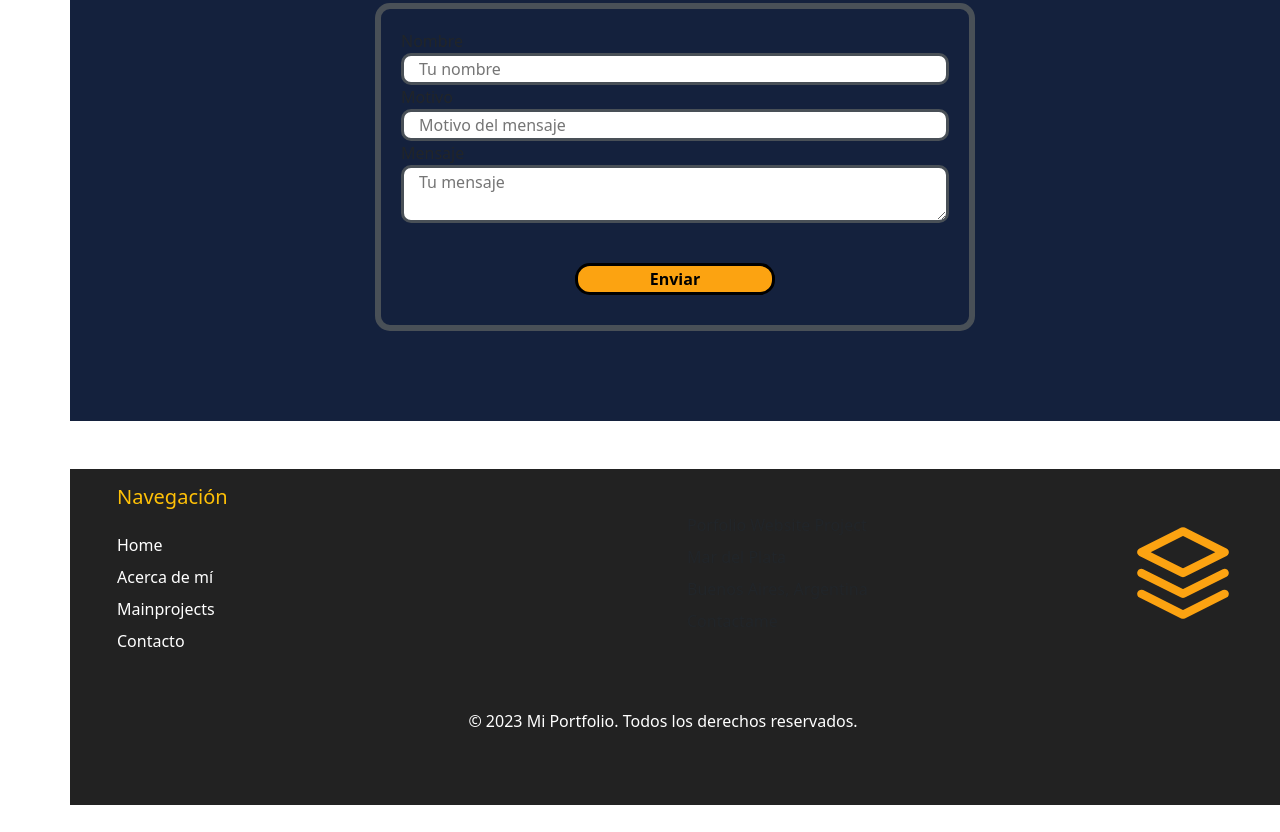
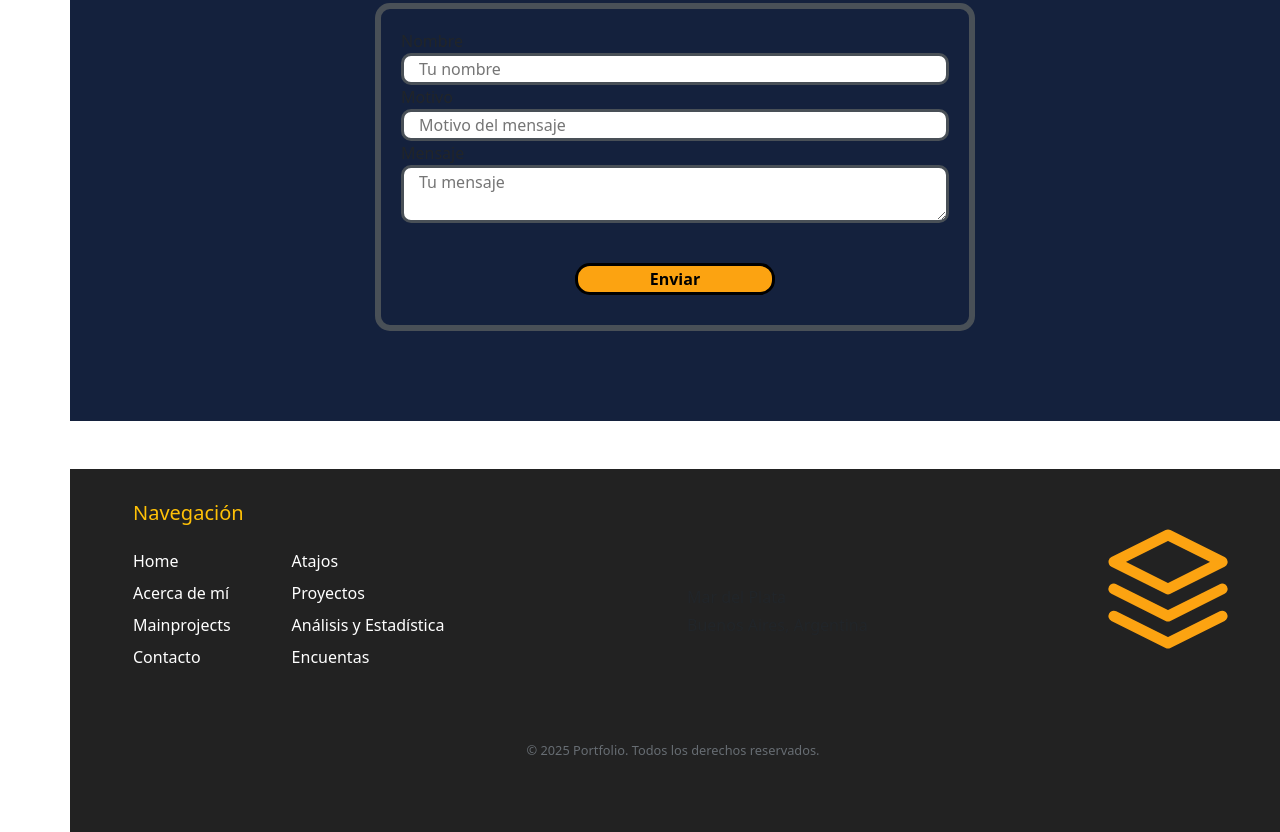
Before and after one commit to frandatagh/porfolioweb, a website with bundled scripts: page index.html in a window 1280 px wide. Shown: the part 2012-2844 px from the top of the page. Before the commit the page ends 2817 px from the top, so only its background shows below. Built offline with nearby package versions, Linux system fonts and the light colour scheme; no server answers.

Commit message:
styles on footer

```diff
--- a/css/styles.css
+++ b/css/styles.css
@@ -511,6 +511,12 @@ body {
     padding-right: 60px;
 }
 
+.derechos-part {
+    font-size: 0.8rem;
+    padding-left: 20px;
+    color: #676d73;
+}
+
 
 
 /* En pantallas pequeñas, limita la altura al 40% */
--- a/index.html
+++ b/index.html
@@ -196,7 +196,9 @@
     <div class="container">
       <div class="row mt-5 pt-3">
         <!-- Primera columna: Navegación -->
-        <div class="col-md-6 mb-4 mb-md-0 first-foot">
+        <div class="d-flex column col-md-6 mb-4 mb-md-0 first-foot">
+          <div class="m-3 d-flex column">
+            <div>
               <h5 class="text-warning mb-4">Navegación</h5>
               <ul class="nav flex-column">
               <li class="nav-item mb-2">
@@ -213,21 +215,39 @@
               </li>
               </ul>
             </div>
+            <div class="mt-5 px-5">
+              <ul class="nav flex-column">
+                <li class="nav-item mb-2">
+                  <a href="#home" class="nav-link p-0 text-white">Atajos</a>
+                </li>
+                <li class="nav-item mb-2">
+                  <a href="#aboutme" class="nav-link p-0 text-white">Proyectos</a>
+                </li>
+                <li class="nav-item mb-2">
+                  <a href="#projects" class="nav-link p-0 text-white">Análisis y Estadística</a>
+                </li>
+                <li class="nav-item mb-2">
+                  <a href="#contact" class="nav-link p-0 text-white">Encuentas</a>
+                </li>
+                </ul>
+            </div>
+          </div>
+        </div>
 
         <!-- Segunda columna: Información sin título con logo a la derecha -->
         <div class="col-md-6 second-foot">
           <div class="d-flex justify-content-between align-items-center h-100">
            <!-- Información sin título -->
-            <div class="pe-3">
-             <p class="mb-2">Porfolio Website Project</p>
-              <p class="mb-2">Mar del Plata</p>
-              <p class="mb-2">Buenos Aires, Argentina</p>
-             <p class="mb-0">Contactame</p>
+            <div class="pe-3 mt-5">
+
+              <p class="mb-1">Mar del Plata</p>
+              <p class="mb-1">Buenos Aires, Argentina</p>
+
             </div>
 
             <!-- Logo alineado a la derecha -->
             <div>
-             <svg width="100" height="100" viewBox="0 0 24 24" fill="none" xmlns="http://www.w3.org/2000/svg">
+             <svg width="130" height="130" viewBox="0 0 24 24" fill="none" xmlns="http://www.w3.org/2000/svg">
                 <path d="M12 2L2 7L12 12L22 7L12 2Z" stroke="#FCA311" stroke-width="2" stroke-linecap="round" stroke-linejoin="round"/>
                 <path d="M2 17L12 22L22 17" stroke="#FCA311" stroke-width="2" stroke-linecap="round" stroke-linejoin="round"/>
                 <path d="M2 12L12 17L22 12" stroke="#FCA311" stroke-width="2" stroke-linecap="round" stroke-linejoin="round"/>
@@ -239,7 +259,7 @@
       <!-- Derechos de autor -->
       <div class="row mt-5">
         <div class="col-12 text-center">
-          <p class="mb-5 pb-4 text-white fs-6">© 2023 Mi Portfolio. Todos los derechos reservados.</p>
+          <p class="mb-5 pb-4 derechos-part">© 2025 Portfolio. Todos los derechos reservados.</p>
         </div>
       </div>
     </div>
```
Lines whose indentation alone changed are shown as unchanged.
